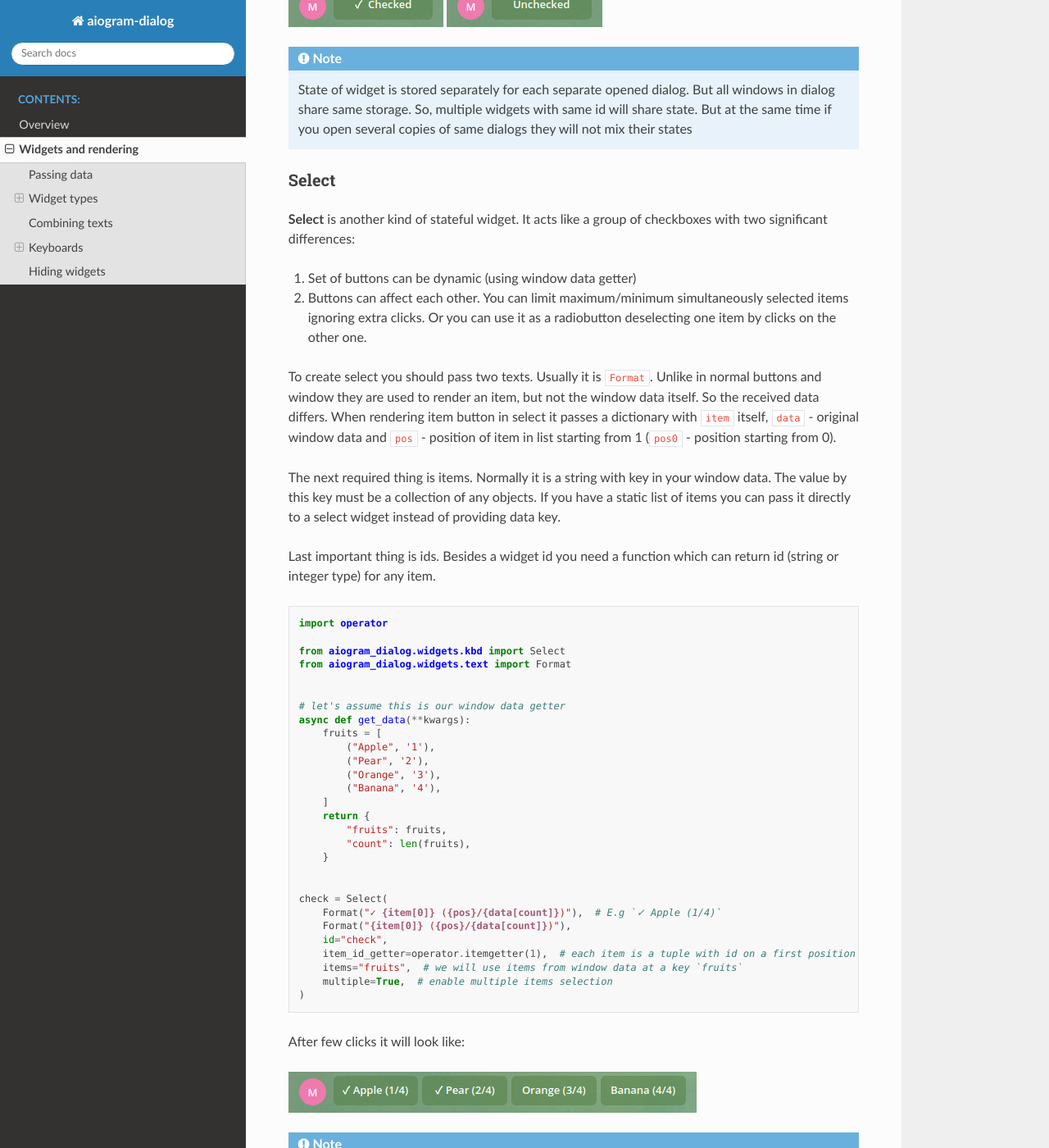
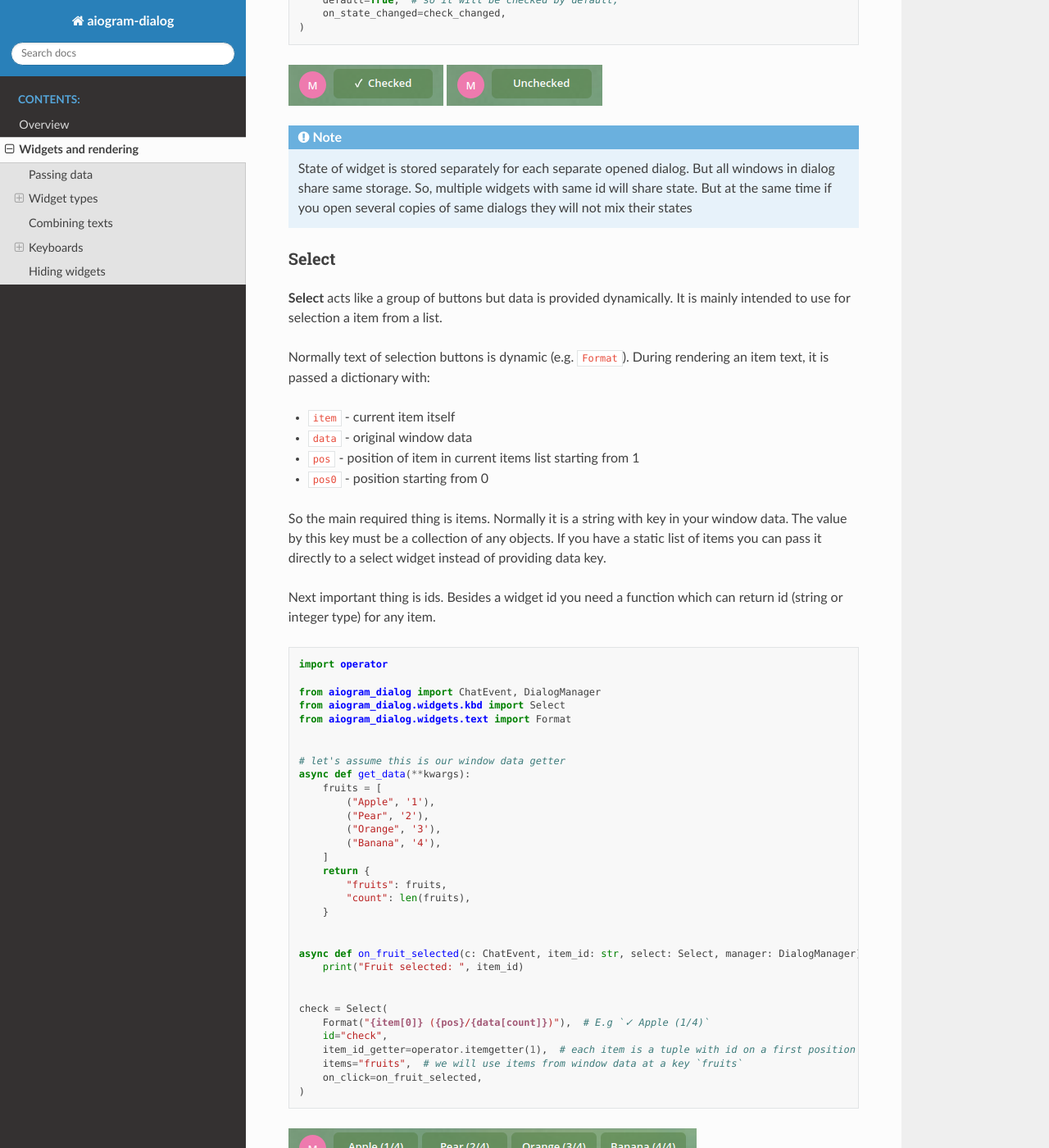
Before and after one commit to Tishka17/aiogram_dialog, a Sphinx documentation site: the page built from docs/widgets.rst, in a window 1280 px wide and 1400 px high, scrolled down 7738 px. Shown: the whole window at 82% size. Built offline with Sphinx 7.4.7 and the Read the Docs theme 2.0.0, drawn with Linux system fonts in a browser that asks for light colours; some of the changed text lies outside the part shown.

Commit message:
more about selects

```diff
--- /dev/null
+++ b/docs/examples/widgets/multiselect.py
@@ -0,0 +1,27 @@
+import operator
+
+from aiogram_dialog.widgets.kbd import Multiselect
+from aiogram_dialog.widgets.text import Format
+
+
+# let's assume this is our window data getter
+async def get_data(**kwargs):
+    fruits = [
+        ("Apple", '1'),
+        ("Pear", '2'),
+        ("Orange", '3'),
+        ("Banana", '4'),
+    ]
+    return {
+        "fruits": fruits,
+        "count": len(fruits),
+    }
+
+
+check = Multiselect(
+    Format("✓ {item[0]}"),  # E.g `✓ Apple`
+    Format("{item[0]}"),
+    id="check",
+    item_id_getter=operator.itemgetter(1),
+    items="fruits",
+)
--- /dev/null
+++ b/docs/examples/widgets/radio.py
@@ -0,0 +1,27 @@
+import operator
+
+from aiogram_dialog.widgets.kbd import Radio
+from aiogram_dialog.widgets.text import Format
+
+
+# let's assume this is our window data getter
+async def get_data(**kwargs):
+    fruits = [
+        ("Apple", '1'),
+        ("Pear", '2'),
+        ("Orange", '3'),
+        ("Banana", '4'),
+    ]
+    return {
+        "fruits": fruits,
+        "count": len(fruits),
+    }
+
+
+check = Radio(
+    Format("🔘 {item[0]}"),  # E.g `🔘 Apple`
+    Format("⚪️ {item[0]}"),
+    id="check",
+    item_id_getter=operator.itemgetter(1),
+    items="fruits",
+)
--- a/docs/examples/widgets/select_simple.py
+++ b/docs/examples/widgets/select.py
@@ -1,5 +1,6 @@
 import operator
 
+from aiogram_dialog import ChatEvent, DialogManager
 from aiogram_dialog.widgets.kbd import Select
 from aiogram_dialog.widgets.text import Format
 
@@ -18,11 +19,14 @@
     }
 
 
+async def on_fruit_selected(c: ChatEvent, item_id: str, select: Select, manager: DialogManager):
+    print("Fruit selected: ", item_id)
+
+
 check = Select(
-    Format("✓ {item[0]} ({pos}/{data[count]})"),  # E.g `✓ Apple (1/4)`
-    Format("{item[0]} ({pos}/{data[count]})"),
+    Format("{item[0]} ({pos}/{data[count]})"),  # E.g `✓ Apple (1/4)`
     id="check",
     item_id_getter=operator.itemgetter(1),  # each item is a tuple with id on a first position
     items="fruits",  # we will use items from window data at a key `fruits`
-    multiple=True,  # enable multiple items selection
+    on_click=on_fruit_selected,
 )
--- a/docs/widgets.rst
+++ b/docs/widgets.rst
@@ -74,7 +74,9 @@
 * :ref:`Row<row>` - simplified version of group. All buttons placed in single row.
 * :ref:`Column<column>` - another simplified version of group. All buttons placed in single column one per row.
 * `Checkbox`_ - button with two states
-* `Select`_ - select one or multiple items
+* `Select`_ - dynamic group of buttons intended for selection use.
+* `Radio`_ - switch between multiple items. Like select but stores chosen item and renders it differently.
+* `Multiselect`_ - selection of multiple items. Like select/radio but stores all chosen items and renders them differently.
 * ``SwitchState`` - switches window within a dialog using provided state
 * ``Next``/``Back`` - switches state forward or backward
 * ``Start`` - starts a new dialog with no params
@@ -191,43 +193,81 @@
 Select
 **********
 
-**Select** is another kind of stateful widget. It acts like a group of checkboxes with two significant differences:
+**Select** acts like a group of buttons but data is provided dynamically.
+It is mainly intended to use for selection a item from a list.
 
-1. Set of buttons can be dynamic (using window data getter)
-2. Buttons can affect each other. You can limit maximum/minimum simultaneously selected items ignoring extra clicks. Or you can use it as a radiobutton deselecting one item by clicks on the other one.
+Normally text of selection buttons is dynamic (e.g. ``Format``).
+During rendering an item text, it is passed a dictionary with:
 
-To create select you should pass two texts. Usually it is ``Format``.
-Unlike in normal buttons and window they are used to render an item, but not the window data itself.
-So the received data differs.
-When rendering item button in select it passes a dictionary with ``item`` itself, ``data`` - original window data and ``pos`` - position of item in list starting from 1 (``pos0`` - position starting from 0).
+* ``item`` - current item itself
+* ``data`` - original window data
+* ``pos`` - position of item in current items list starting from 1
+* ``pos0`` - position starting from 0
 
-The next required thing is items. Normally it is a string with key in your window data. The value by this key must be a collection of any objects.
+
+So the main required thing is items. Normally it is a string with key in your window data. The value by this key must be a collection of any objects.
 If you have a static list of items you can pass it directly to a select widget instead of providing data key.
 
-Last important thing is ids. Besides a widget id you need a function which can return id (string or integer type) for any item.
+Next important thing is ids. Besides a widget id you need a function which can return id (string or integer type) for any item.
 
 
-.. literalinclude:: examples/widgets/select_simple.py
+.. literalinclude:: examples/widgets/select.py
 
-After few clicks it will look like:
+.. image::  resources/select.png
 
-.. image::  resources/select_simple.png
 
 .. note::
 
     Select places everything in single row. If it is not suitable for your case - simply wrap it with `Group`_ or `Column`_
 
+
+Radio
+********
+
+**Radio** is staeful version of select widget. It marks each clicked item as checked deselecting others.
+It stores which item is selected so it can be accessed later
+
+Unlike for the ``Select`` you need two texts. First one is used to render checked item, second one is for unchecked.  Passed data is the same as for ``Select``
+
+Unlike in normal buttons and window they are used to render an item, but not the window data itself.
+
+Also you can provide ``on_state_changed`` callback function. It will be called when selected item is changed.
+
+.. literalinclude:: examples/widgets/radio.py
+
+.. image::  resources/radio.png
+
+Useful methods:
+
+* ``get_checked`` - returns an id of selected items
+* ``is_checked`` - returns if certain id is currently selected
+* ``set_checked`` - sets the selected item by id
+
+
+Multiselect
+************
+
+**Multiselect** is another kind of stateful selection widget.
+It very similar to ``Radio`` but remembers multiple selected items
+
+Same as for ``Radio`` you should pass two texts (for checked and unchecked items). Passed data is the same as for ``Select``
+
+
+.. literalinclude:: examples/widgets/multiselect.py
+
+After few clicks it will look like:
+
+.. image::  resources/multiselect.png
+
 Other useful options are:
 
-* ``multiple`` enables multi select. If not set (default) it deselects previously selected item when other is clicked.
 * ``min_selected`` - limits minimal number of selected items ignoring clicks if this restriction is violated. It does not affect initial state.
 * ``max_selected`` - limits maximal number of selected items
-* ``on_state_changed`` - callback function similar to the one in `Checkbox`_. Typical case is to switch state in single select mode
+* ``on_state_changed`` - callback function. Called when item changes selected state
 
 To work with selection you can use this methods:
 
-* ``get_checked`` - returns string id of one selected item or ``None``. Useful whe ``multi=False``
-* ``get_multichecked`` - returns a list of ids of all selected items. Useful whe ``multi=True``
+* ``get_checked`` - returns a list of ids of all selected items
 * ``is_checked`` - returns if certain id is currently selected
 * ``set_checked`` - changes selection state of provided id
 * ``reset_checked`` - resets all checked items to unchecked state
```
Also changed, not shown: README.md (+3 -1 lines), docs/resources/multiselect.png (added), docs/resources/radio.png (added), docs/resources/select.png (added), docs/resources/select_simple.png (deleted), 2 other files.
